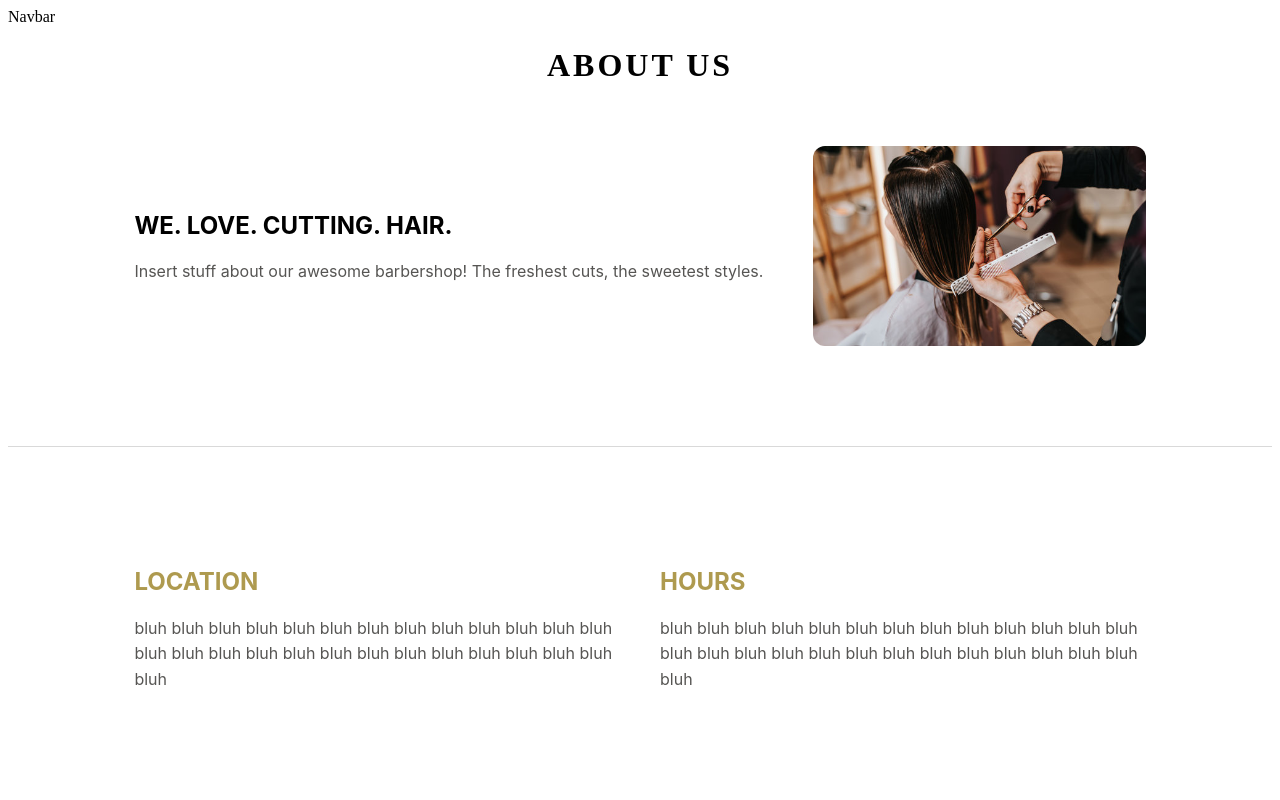
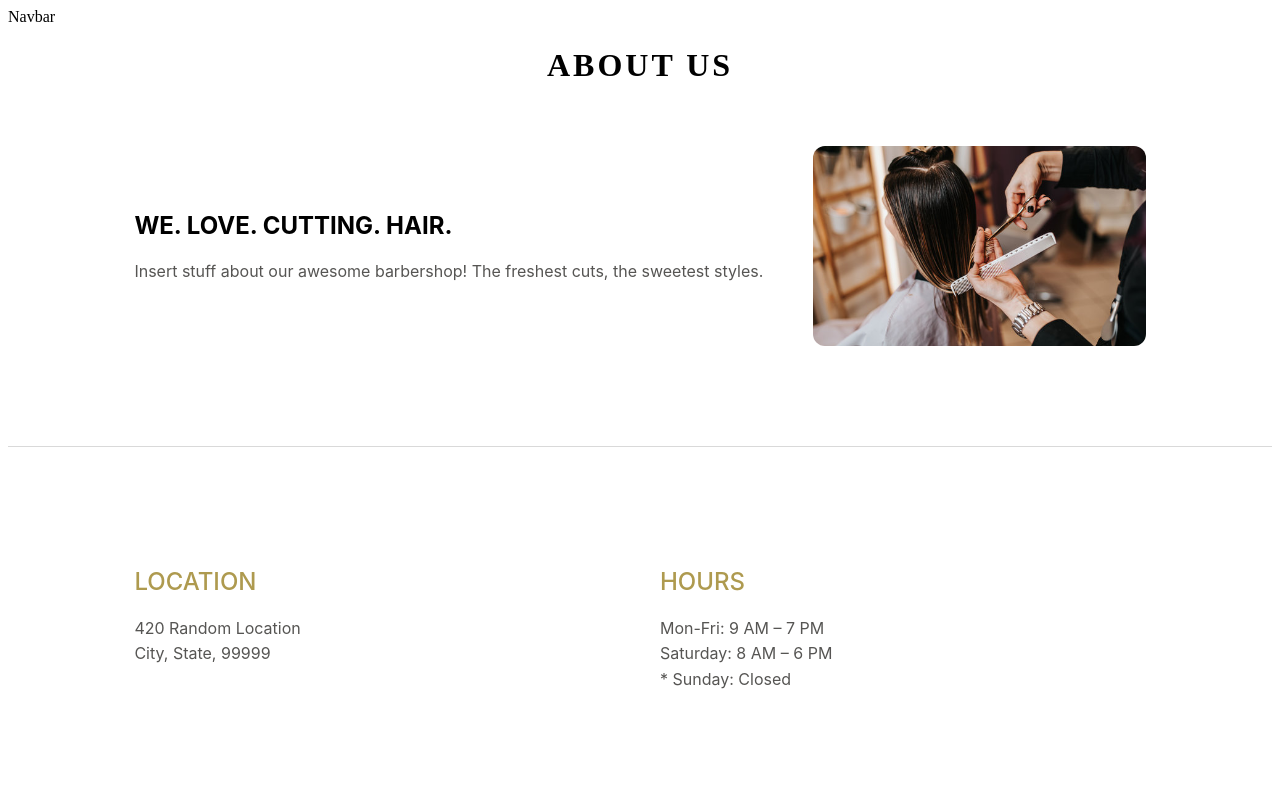
Before and after one commit to seamuscon8/Team4Hack4Impact, a Next.js app: page /about in a window 1280 px wide. Shown: the top 800 px of the page. Built offline with nearby package versions, Linux system fonts and the light colour scheme.

Commit message:
feat: update about page content with location and hours information

```diff
--- a/src/app/about/about-page.module.css
+++ b/src/app/about/about-page.module.css
@@ -3,15 +3,6 @@
   font-weight: 600;
   text-align: center;
   letter-spacing: 3px;
-}
-
-.paragraph {
-  flex: 1;
-
-  font-family: "Inter", sans-serif;
-  line-height: 1.6;
-  font-size: 1rem;
-  color: rgb(86, 85, 83);
 }
 
 .hrSpacing {
@@ -34,6 +25,15 @@
   font-weight: 700;
 }
 
+.aboutContent p {
+  flex: 1;
+
+  font-family: "Inter", sans-serif;
+  line-height: 1.6;
+  font-size: 1rem;
+  color: rgb(86, 85, 83);
+}
+
 .aboutImage {
   flex: 1;
   border-radius: 12px;
@@ -54,7 +54,7 @@
 
   text-transform: uppercase;
   font-family: "Inter", sans-serif;
-  font-weight: 700;
+  font-weight: 500;
   color: rgb(174, 154, 79);
 }
 
--- a/src/app/about/page.tsx
+++ b/src/app/about/page.tsx
@@ -38,15 +38,15 @@ export default function About() {
         <section>
           <h2 className={styles.heading}>Location</h2>
           <p>
-            bluh bluh bluh bluh bluh bluh bluh bluh bluh bluh bluh bluh bluh bluh bluh bluh bluh bluh bluh bluh bluh
-            bluh bluh bluh bluh bluh bluh
+            420 Random Location <br />
+            City, State, 99999
           </p>
         </section>
         <section>
           <h2 className={styles.heading}>Hours</h2>
           <p>
-            bluh bluh bluh bluh bluh bluh bluh bluh bluh bluh bluh bluh bluh bluh bluh bluh bluh bluh bluh bluh bluh
-            bluh bluh bluh bluh bluh bluh
+            Mon-Fri: 9 AM – 7 PM <br />
+            Saturday: 8 AM – 6 PM <br />* Sunday: Closed
           </p>
         </section>
       </div>
```
